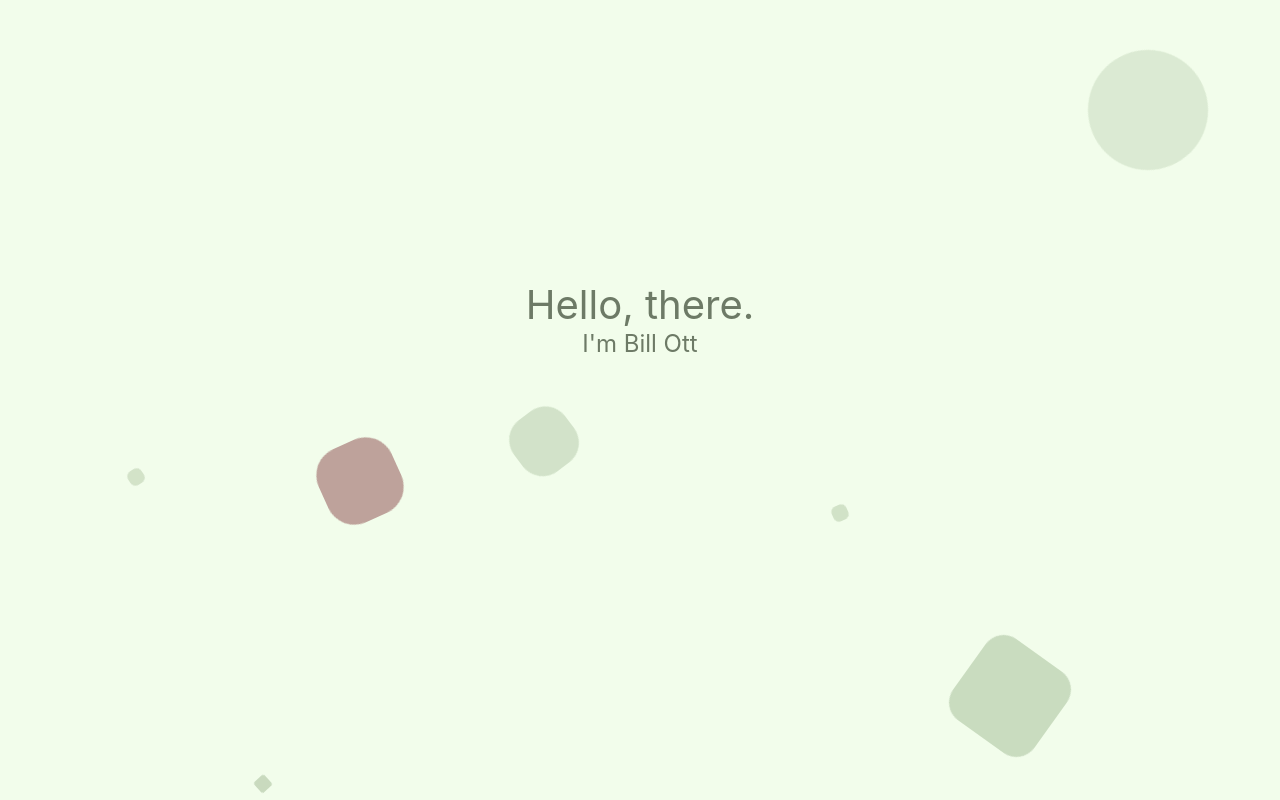
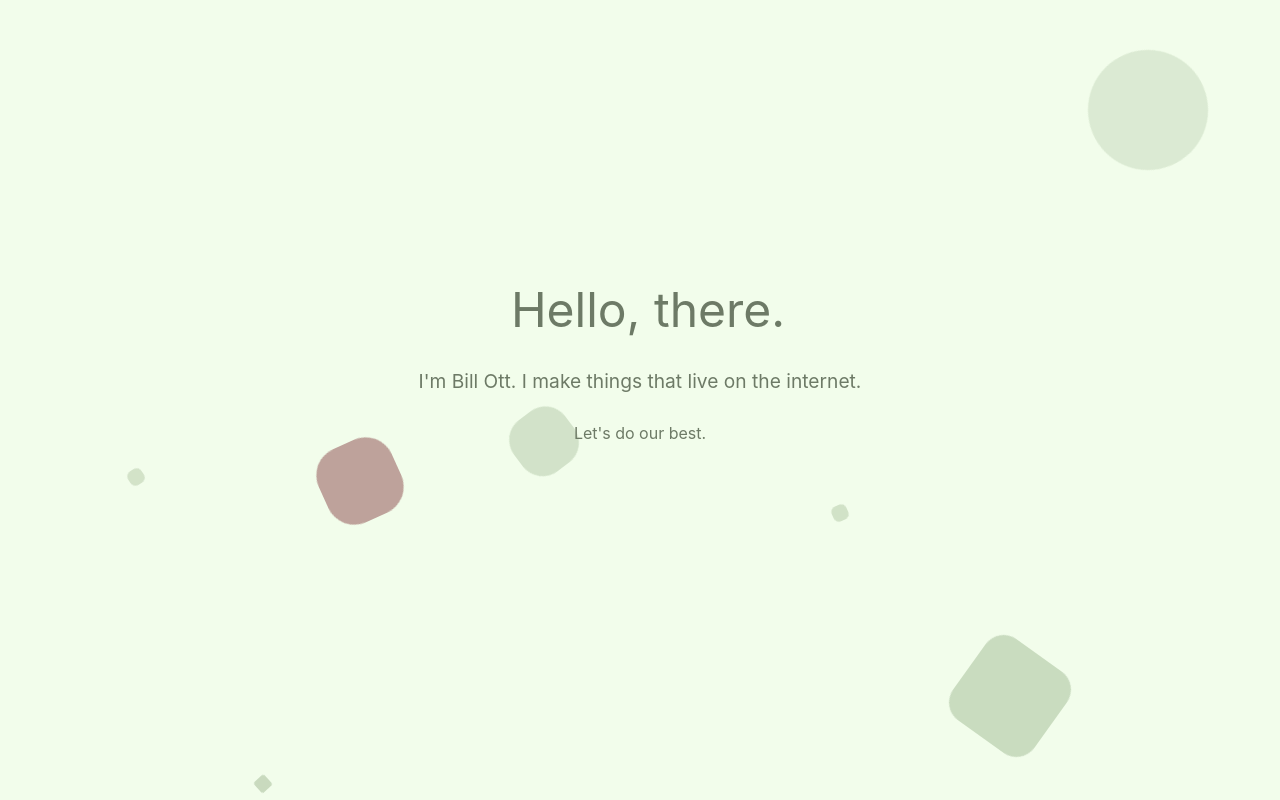
Before and after one commit to billyott/personal-site, a React (Create React App) app: page / in a window 1280 px wide. Shown: the top 800 px of the page. Built offline with nearby package versions, Linux system fonts and the light colour scheme.

Commit message:
update homepage text

```diff
--- a/src/components/homepage.js
+++ b/src/components/homepage.js
@@ -1,5 +1,4 @@
 import React from 'react';
-import { NavLink } from 'react-router-dom';
 
 import './homepage.scss';
 
@@ -9,9 +8,10 @@ class Homepage extends React.Component {
     render() {
         return (
             <div className="homepage">
-                <div class="homepage__title">
+                <div class="homepage__container">
                     <div className="homepage__header">Hello, there.</div>
-                    <div className="homepage__sub-header">I'm Bill Ott</div>
+                    <div className="homepage__sub-header">I'm Bill Ott. I make things that live on the internet.</div>
+                    <div className="homepage__tagline">Let's do our best.</div>
                 </div>
             </div>
         );
--- a/src/components/homepage.scss
+++ b/src/components/homepage.scss
@@ -4,21 +4,28 @@
 
     height: 100vh;
     color: $matcha-tea-dark;
+    text-align: center;
 
-    &__title {
+    &__container {
         width: 100%;
         position: absolute;
         top: 35vh;
     }
 
     &__header {
-        text-align: center;
-        font-size: 2.5rem;
+        font-size: 3rem;
+        padding-left: 1rem;
     }
 
     &__sub-header {
-        text-align: center;
-        font-size: 1.5rem;
+        margin-top: 30px;
+        font-size: 1.2rem;
+        padding: 0 15px;
+    }
+
+    &__tagline {
+        margin-top: 30px;
+        font-size: 1rem;
     }
 
 }
```
